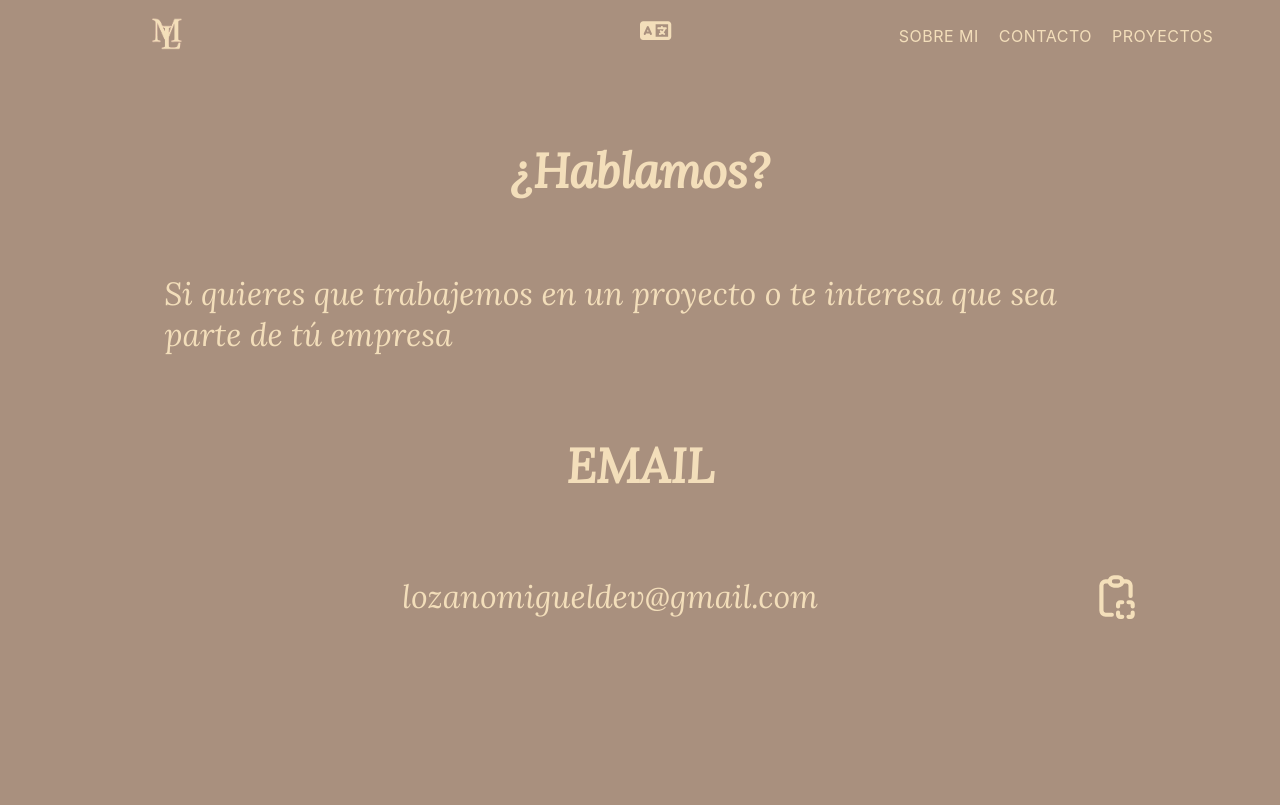
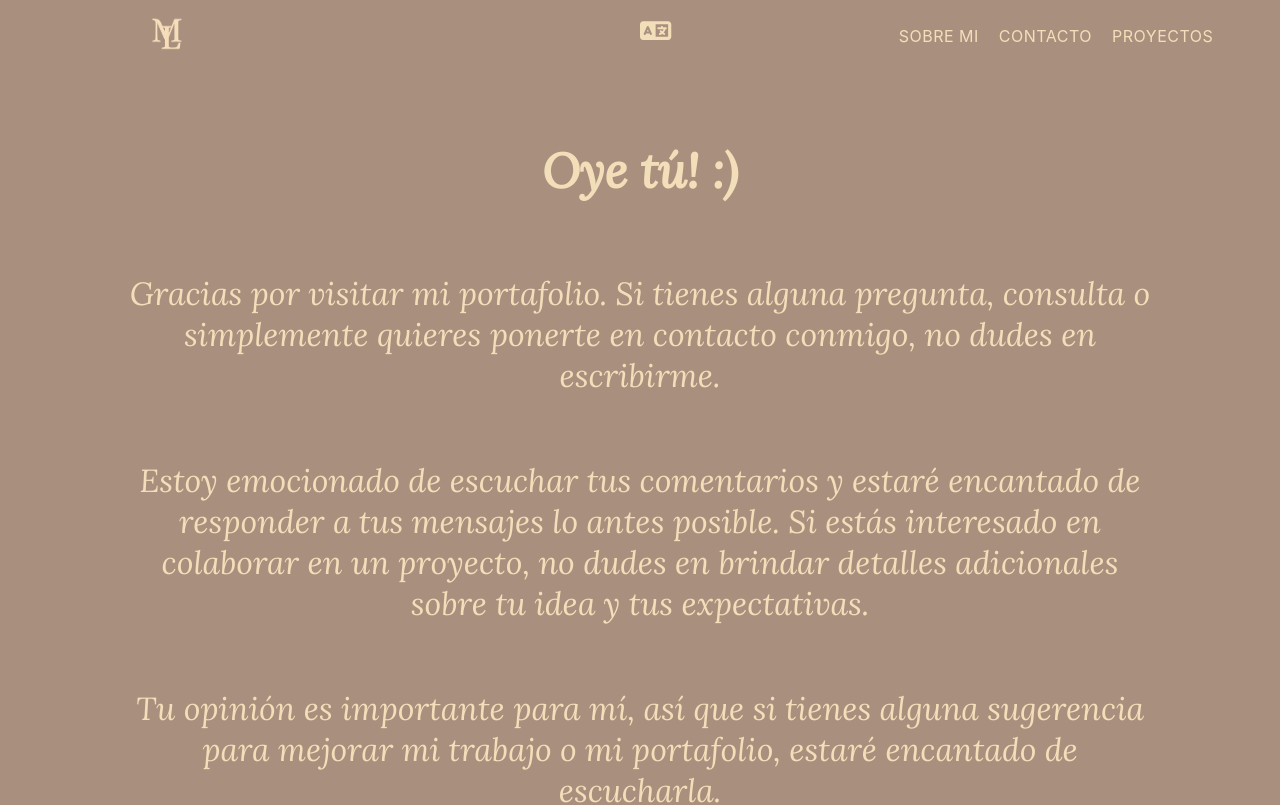
Before and after one commit to lozanoMiguel/portafolio, a React (Create React App) app: page /contact in a window 1280 px wide. Shown: the top 805 px of the page. Built offline with nearby package versions, Linux system fonts and the light colour scheme.

Commit message:
changes in the contacto view

```diff
--- a/src/components/Contact.jsx
+++ b/src/components/Contact.jsx
@@ -21,10 +21,13 @@ export default function Contact() {
         <section className='contact'>
           <div className='contact_content'>
             <h2>{t("contact.contact_talk")}</h2>
-            <p>{t("contact.contact_msg")}</p>
+            <p>{t("contact.contact_msg1")}</p>
+            <p>{t("contact.contact_msg2")}</p>
+            <p>{t("contact.contact_msg3")}</p>
+            <p>{t("contact.contact_msg4")}</p>
             <h3>EMAIL</h3>
             <div className='contact_content-email'>
-              <p>lozanomigueldev@gmail.com</p>
+              <p id='email'>lozanomigueldev@gmail.com</p>
               <CopyToClipboard text='lozanomigueldev@gmail.com' onCopy={()=>{setCopied(true)}}>
                 <img src={ clip } alt="" className='icon filter' />
               </CopyToClipboard>
--- a/src/styles/Contact.css
+++ b/src/styles/Contact.css
@@ -1,6 +1,6 @@
 .contact{
   width: 100%;
-  height: 100vh;
+  height: auto;
   background-color: var(--primary-color-bg);
   color: var(--primary-color-text);
   font-family: 'Lora', serif;
@@ -23,6 +23,10 @@
 
 .contact_content p{
   font-size: 2em;
+  width: 70%;
+  text-align: center;
+  margin-left: 30px;
+  margin-right: 30px;
 }
 
 .contact_content-email{
@@ -34,6 +38,10 @@
   display: flex;
   justify-content: center;
   align-items: center;
+}
+
+#email{
+  width: auto;
 }
 
 .contact_content h3{
--- a/src/translate/en/global.json
+++ b/src/translate/en/global.json
@@ -18,8 +18,11 @@
     "about_about5": "I am very excited to start my professional career and I am sure it will be a wonderful adventure. Thanks for reading my story!"
   },
   "contact":{
-    "contact_talk":"We talk?",
-    "contact_msg":"If you want us to work on a project or if you are interested in making it a part of your company."
+    "contact_talk":"Hey you!  :)",
+    "contact_msg1":"Thank you for visiting my portfolio. If you have any questions, inquiries, or simply want to get in touch with me, feel free to write to me.",
+    "contact_msg2":"I'm excited to hear your feedback and will be happy to respond to your messages as soon as possible. If you're interested in collaborating on a project, please provide additional details about your idea and expectations.",
+    "contact_msg3":"Your opinion is important to me, so if you have any suggestions to improve my work or my portfolio, I'll be glad to hear them.",
+    "contact_msg4":"Looking forward to hearing from you soon!"
   },
   "projects":{
     "projectsTitle":"My projects",
--- a/src/translate/es/global.json
+++ b/src/translate/es/global.json
@@ -18,8 +18,11 @@
     "about_about5": "Estoy muy emocionado de empezar mi carrera profesional y estoy seguro de que será una aventura maravillosa. ¡Gracias por leer mi historia!"
   },
   "contact":{
-    "contact_talk":"¿Hablamos?",
-    "contact_msg":"Si quieres que trabajemos en un proyecto o te interesa que sea parte de tú empresa"
+    "contact_talk":"Oye tú! :)",
+    "contact_msg1":"Gracias por visitar mi portafolio. Si tienes alguna pregunta, consulta o simplemente quieres ponerte en contacto conmigo, no dudes en escribirme.",
+    "contact_msg2":"Estoy emocionado de escuchar tus comentarios y estaré encantado de responder a tus mensajes lo antes posible. Si estás interesado en colaborar en un proyecto, no dudes en brindar detalles adicionales sobre tu idea y tus expectativas.",
+    "contact_msg3":"Tu opinión es importante para mí, así que si tienes alguna sugerencia para mejorar mi trabajo o mi portafolio, estaré encantado de escucharla.",
+    "contact_msg4":"¡Espero tener noticias tuyas pronto!"
   },
   "projects":{
     "projectsTitle":"Mis proyectos",
```
